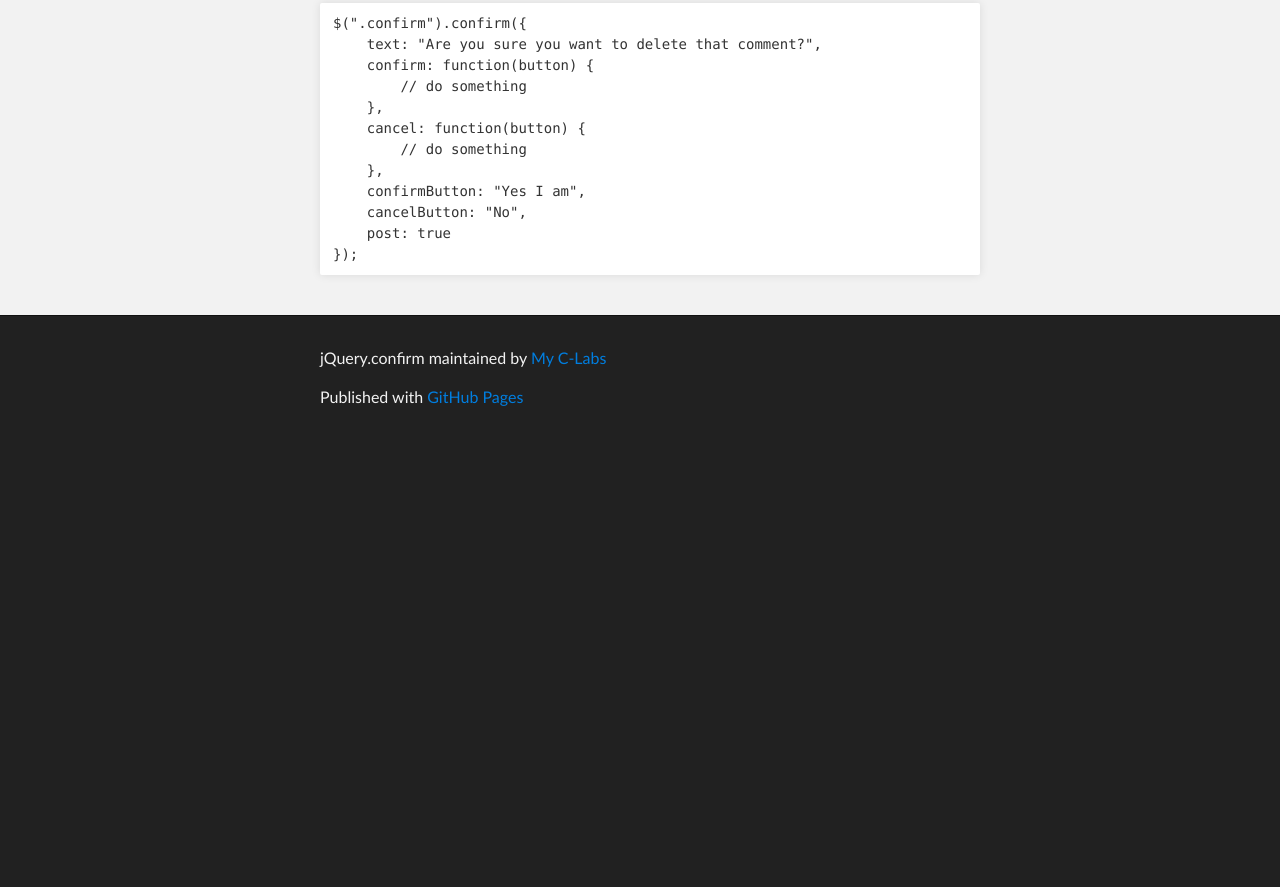
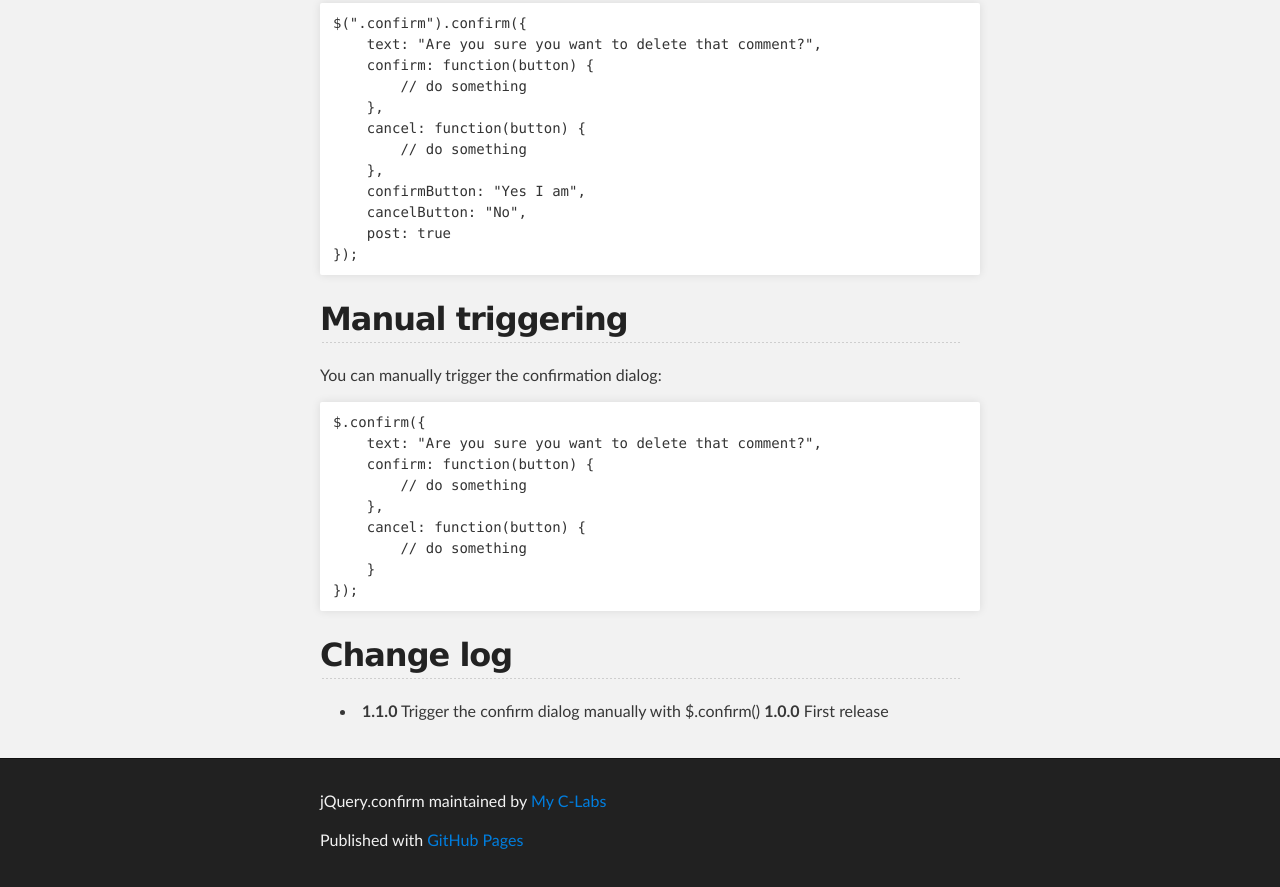
Before and after one commit to myclabs/jquery.confirm, a plain HTML site: page index.html in a window 1280 px wide. Shown: the part 1463-2350 px from the top of the page. Before the commit the page ends 1907 px from the top, so only its background shows below. Drawn offline with Linux system fonts and the light colour scheme.

Commit message:
Update for 1.1.0

```diff
--- a/index.html
+++ b/index.html
@@ -49,7 +49,7 @@
             </p>
 
             <div>
-                <a id="simpleConfirm" href="http://myclabs.github.com/jquery.confirm/" class="btn btn-large btn-block">Click me</a>
+                <a id="simpleConfirm" href="http://myclabs.github.io/jquery.confirm/" class="btn btn-large btn-block">Click me</a>
             </div>
 
 			<script>
@@ -85,7 +85,7 @@
             <ul>
                 <li>jQuery &ge; 1.8</li>
                 <li>
-                    <a href="http://twitter.github.com/bootstrap/">Bootstrap</a> 2.* for the modals
+                    <a href="http://twitter.github.io/bootstrap/">Bootstrap</a> 2.* for the modals
                 </li>
             </ul>
 
@@ -151,6 +151,35 @@
 });
 </code></pre>
 
+            <h2>
+                Manual triggering
+            </h2>
+
+            <p>You can manually trigger the confirmation dialog:</p>
+
+<pre class="prettyprint"><code>$.confirm({
+    text: "Are you sure you want to delete that comment?",
+    confirm: function(button) {
+        // do something
+    },
+    cancel: function(button) {
+        // do something
+    }
+});
+</code></pre>
+
+
+            <h2>
+                Change log
+            </h2>
+
+            <ul>
+                <li>
+                    <strong>1.1.0</strong> Trigger the confirm dialog manually with $.confirm()
+                    <strong>1.0.0</strong> First release
+                </li>
+            </ul>
+
         </section>
     </div>
 
```
